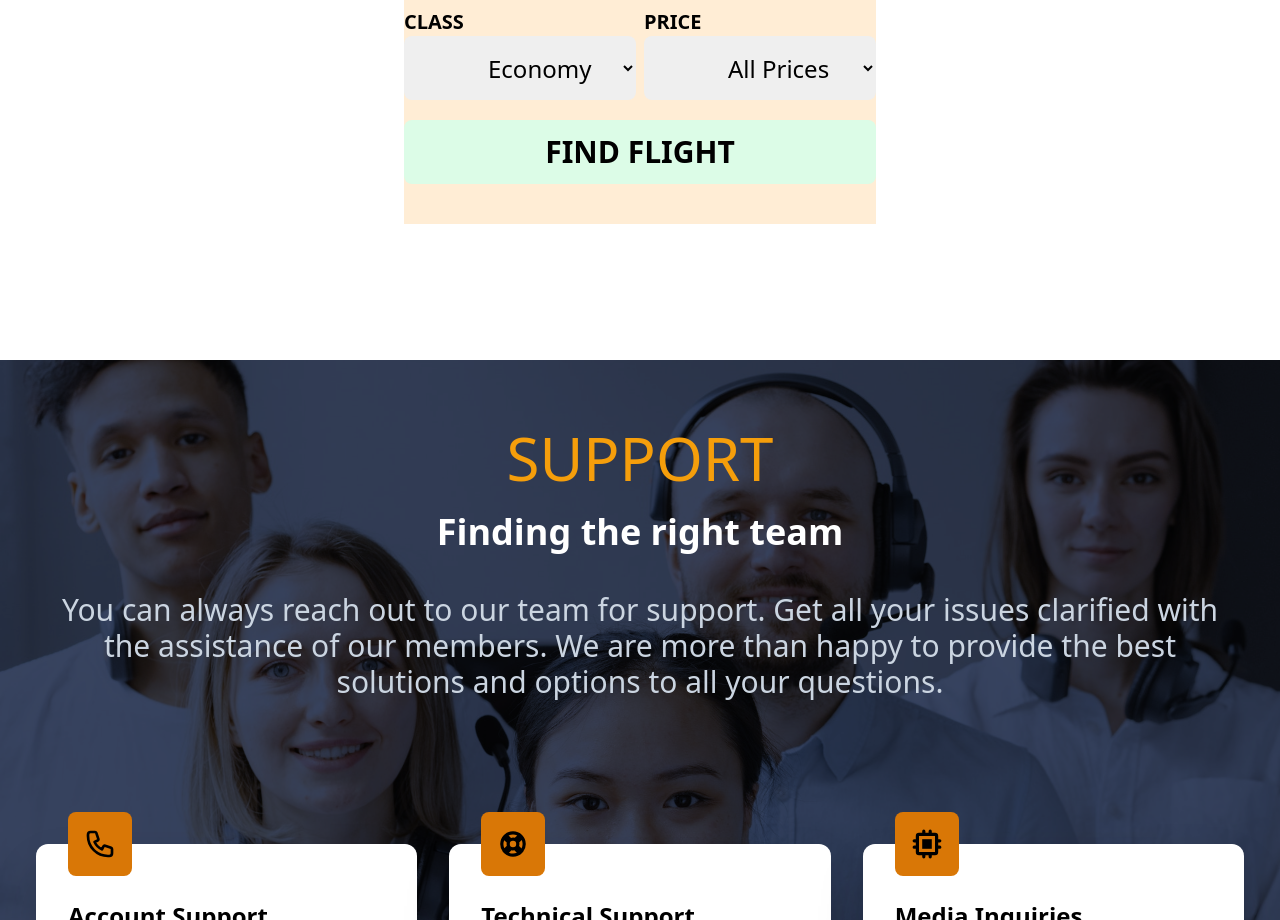
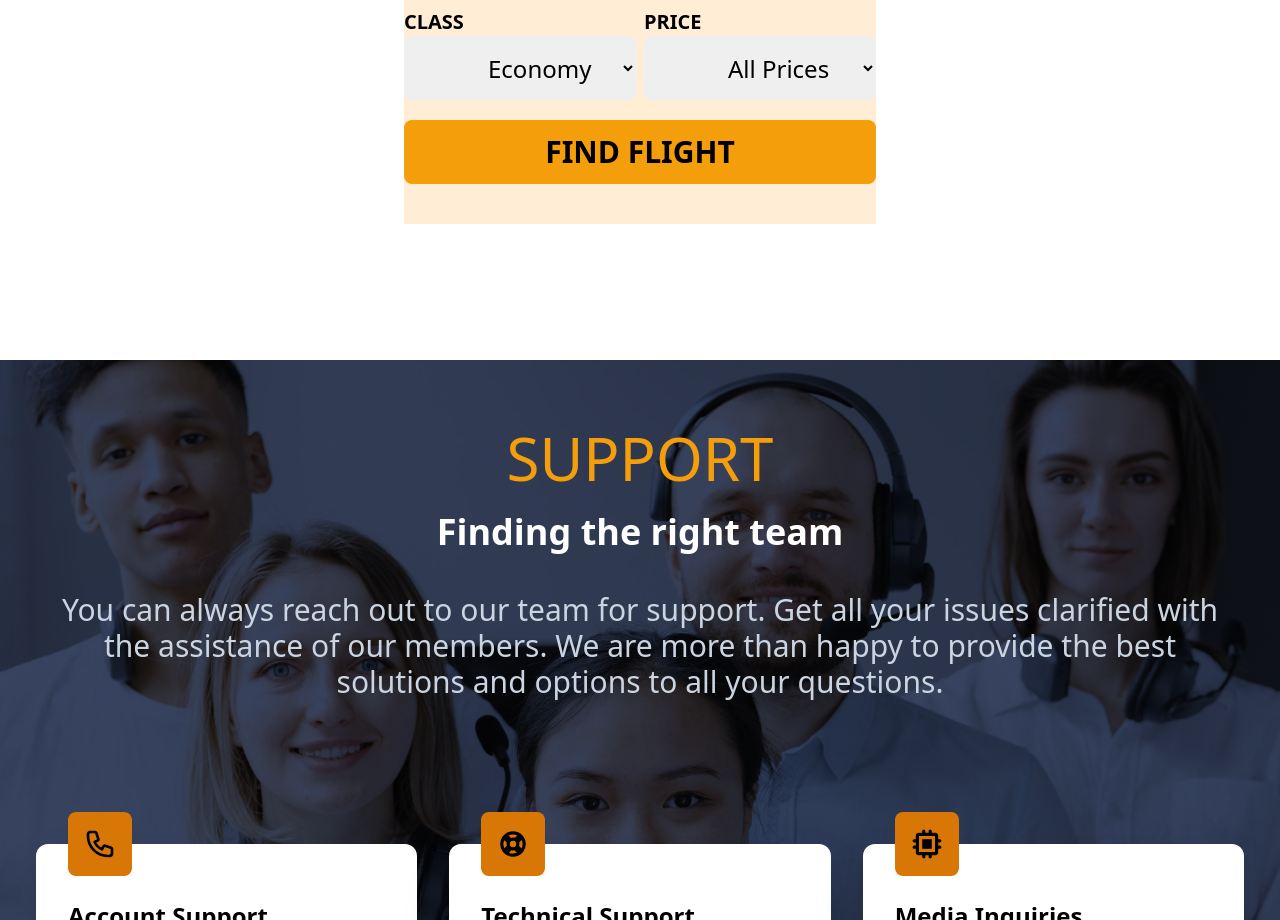
Before and after one commit to Savindu12/Pheonix_FMS, a React (Create React App) app: page / in a window 1280 px wide. Shown: the part 2960-3880 px from the top of the page. Built offline with nearby package versions, Linux system fonts and the light colour scheme.

Commit message:
Favicon icon changed

```diff
--- a/public/index.html
+++ b/public/index.html
@@ -2,7 +2,7 @@
 <html lang="en">
   <head>
     <meta charset="utf-8" />
-    <link rel="icon" href="%PUBLIC_URL%/favicon.ico" />
+    <link rel="icon" href="%PUBLIC_URL%/Favicon1.ico" />
     <meta name="viewport" content="width=device-width, initial-scale=1" />
     <meta name="theme-color" content="#000000" />
     <meta
@@ -24,7 +24,7 @@
       work correctly both with client-side routing and a non-root public URL.
       Learn how to configure a non-root public URL by running `npm run build`.
     -->
-    <title>React App</title>
+    <title>Pheonix Airlines</title>
   </head>
   <body>
     <noscript>You need to enable JavaScript to run this app.</noscript>
--- a/src/components/FlightApp.jsx
+++ b/src/components/FlightApp.jsx
@@ -362,7 +362,7 @@ const FlightApp = () =>{
                     <input
                       type="submit"
                       value="Find flight"
-                      className="w-full h-16 font-bold text-3xl uppercase rounded-lg bg-green-100 hover:bg-white"
+                      className="w-full h-16 font-bold text-3xl uppercase rounded-lg bg-amber-500 hover:bg-orange"
                     />
                   </div>
                 </div>
```
Also changed, not shown: 2 other files (tests, documents, lock files or other folders).
